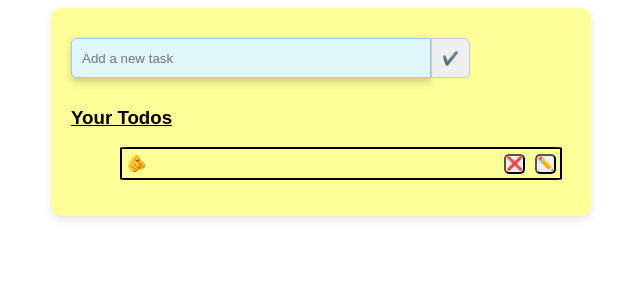
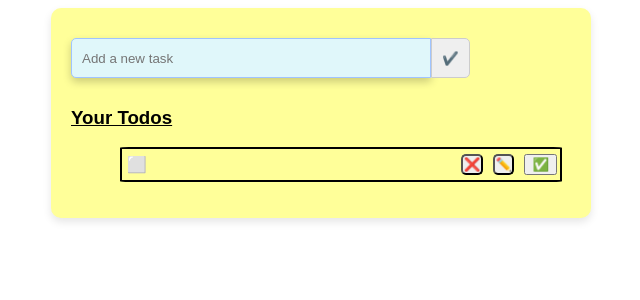
Before and after one commit to ezParth/Todo-app, a React (Vite) app: page / in a window 1280 px wide. Both pictures are taken after a click on the button "✔️". Shown: the top 300 px of the page, without its empty margins (319-959 px from the left). Built offline with nearby package versions, Linux system fonts and the light colour scheme.

Commit message:
added a toggle completed task button but it needs improvemet

```diff
--- a/src/components/TaskList.jsx
+++ b/src/components/TaskList.jsx
@@ -5,6 +5,7 @@ function TaskList() {
   const { tasks, setTasks } = useContext(todoContext);
   const [isEditing, setIsEditing] = useState(false);
   const [currentTask, setCurrentTask] = useState({});
+  const [isCompleted, setIsCompleted] = useState(false);
 
   const handleDelete = (id) => {
     const updatedTasks = tasks.filter((task) => task.id !== id);
@@ -24,11 +25,15 @@ function TaskList() {
   const handleEditFormSubmit = (e) => {
     e.preventDefault();
     const updatedTasks = tasks.map((task) =>
-    task.id === currentTask.id ? currentTask : task
+      task.id === currentTask.id ? currentTask : task
     );
     setTasks(updatedTasks);
     localStorage.setItem("tasks", JSON.stringify(updatedTasks));
     setIsEditing(false);
+  };
+
+  const handleCompleted = (id) => {
+    setIsCompleted(true)
   };
 
   return (
@@ -54,7 +59,13 @@ function TaskList() {
                 </form>
               ) : (
                 <>
-                  <span>🫵 {task.task}</span>
+                  <div>
+                    {isCompleted ? (
+                      <span>✅ {task.task}</span>
+                    ) : (
+                      <span>⬜ {task.task}</span>
+                    )}
+                  </div>
                   <div className="button-container">
                     <button
                       id="delete-btn"
@@ -64,6 +75,9 @@ function TaskList() {
                     </button>
                     <button id="edit-btn" onClick={() => handleEdit(task)}>
                       ✏️
+                    </button>
+                    <button id="completed-btn" onClick={() => handleCompleted(task.id)}>
+                    ✅
                     </button>
                   </div>
                 </>
```
